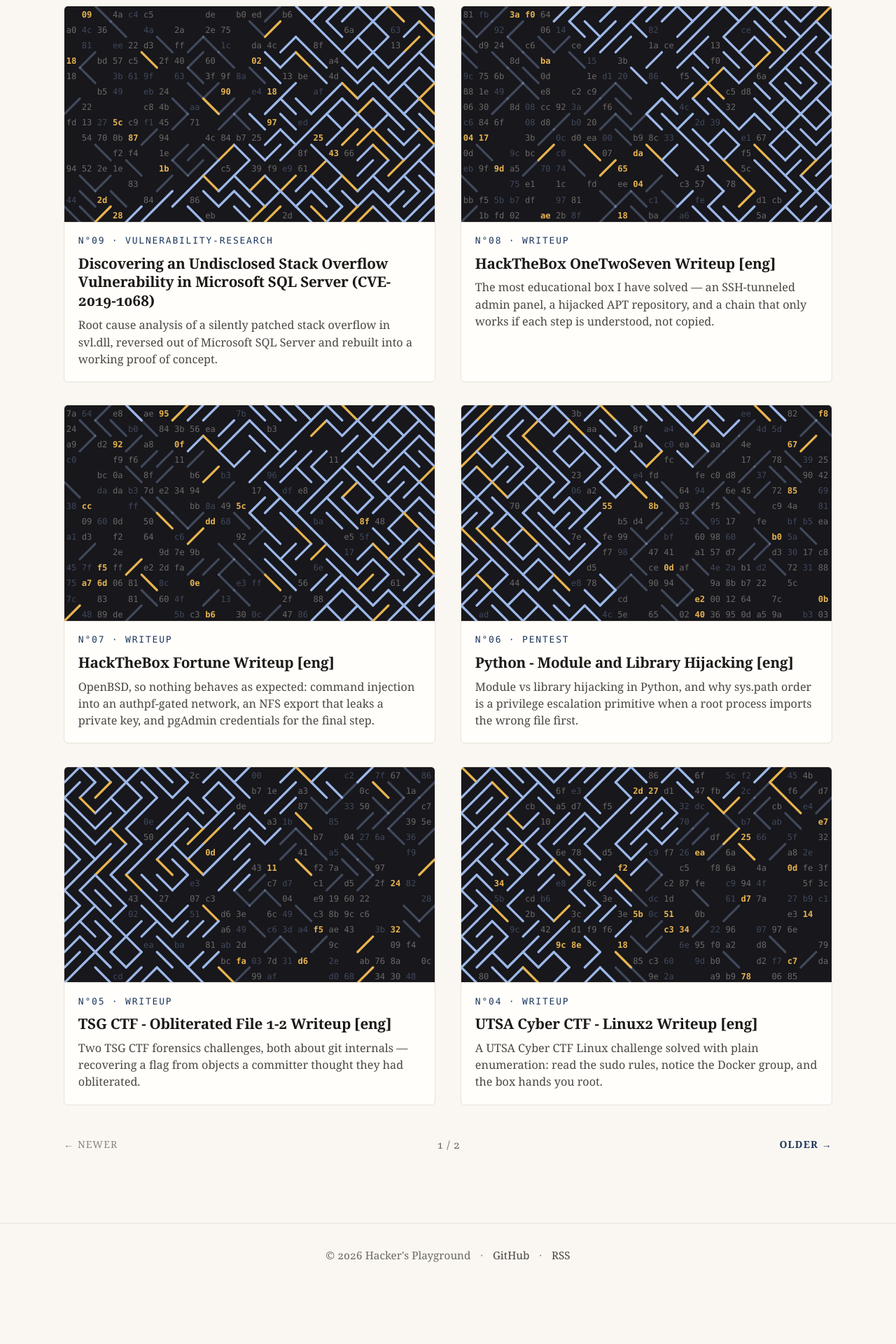
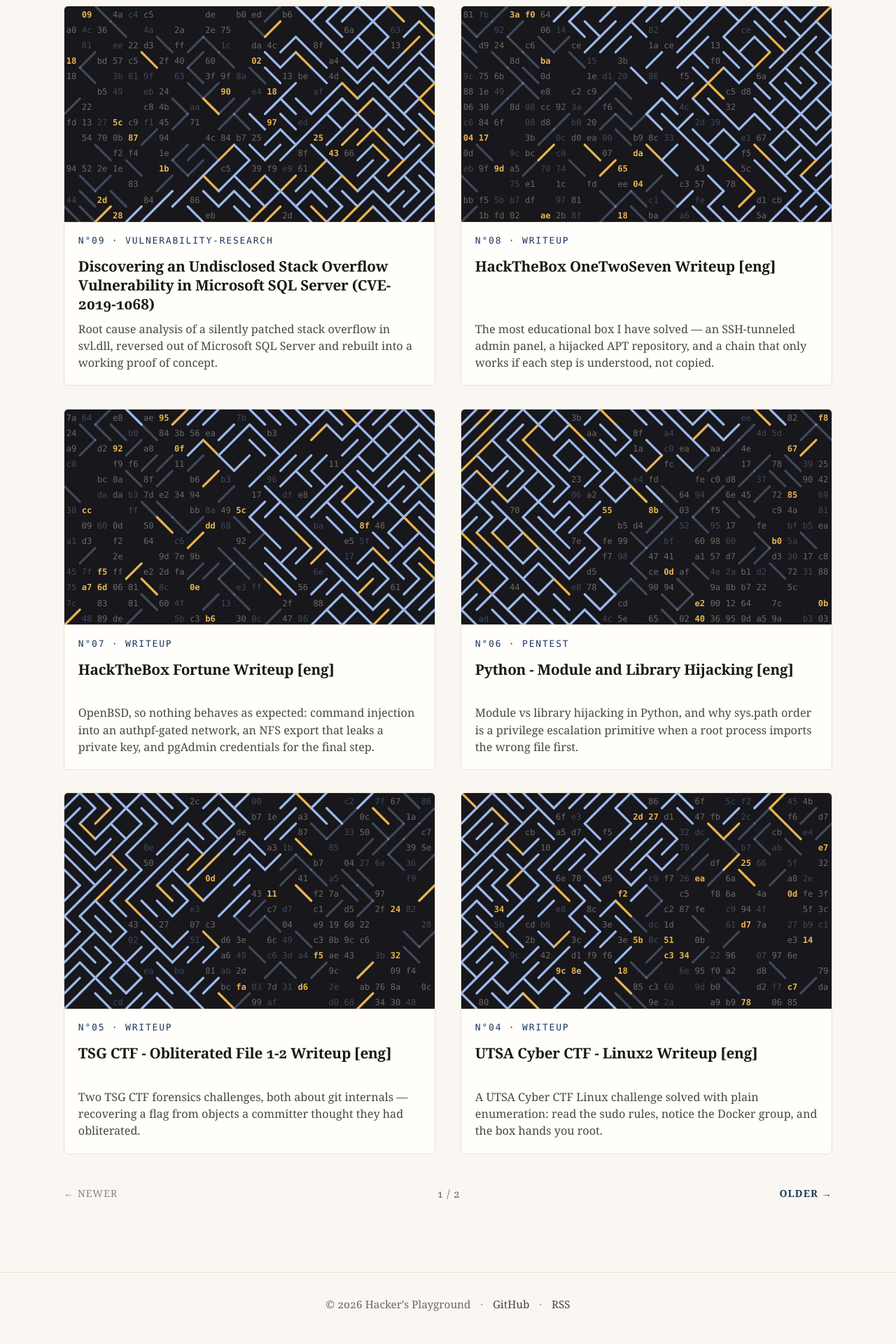
Before and after one commit to ataberk-xyz/ataberk-xyz.github.io, a Jekyll site: the page built from index.html, in a window 1280 px wide. Shown: the part 839-2759 px from the top of the page at 70% size. Built offline with Jekyll 4.4.1, drawn with Linux system fonts in a browser that asks for light colours; the list of posts is cut into pages by our own code; before the commit the page ends 2689 px from its top, so only the background shows below that.

Commit message:
theme: align card bodies — clamped title with reserved height, bottom-pinned dek
Co-Authored-By: Claude Fable 5 <noreply@anthropic.com>

```diff
--- a/_sass/kami/_layout.scss
+++ b/_sass/kami/_layout.scss
@@ -134,6 +134,13 @@ main.container { padding-top: 2.8rem; padding-bottom: 3.5rem; min-height: 50vh;
     font-size: 1.15rem;
     line-height: 1.3;
     margin: 0.25rem 0 0;
+    // clamp at 3 lines, reserve 2 — keeps every card's dek on the same
+    // baseline no matter how long the title runs
+    min-height: calc(1.15rem * 1.3 * 2);
+    display: -webkit-box;
+    -webkit-line-clamp: 3;
+    -webkit-box-orient: vertical;
+    overflow: hidden;
     a { color: var(--ink); text-decoration: none; }
     a:hover { color: var(--accent); }
   }
@@ -141,7 +148,13 @@ main.container { padding-top: 2.8rem; padding-bottom: 3.5rem; min-height: 50vh;
     font-size: 0.9rem;
     line-height: 1.5;
     color: var(--ink-2);
-    margin: 0.5rem 0 0;
+    margin: 0;
+    padding-top: 0.55rem;
+    margin-top: auto;   // pin to the card's bottom so rows align
+    display: -webkit-box;
+    -webkit-line-clamp: 4;
+    -webkit-box-orient: vertical;
+    overflow: hidden;
   }
   .lc-cover { display: block; }
   .lc-cover .cover {
@@ -153,7 +166,12 @@ main.container { padding-top: 2.8rem; padding-bottom: 3.5rem; min-height: 50vh;
     border-radius: 0;
     border-bottom: 1px solid var(--border);
   }
-  .lc-body { padding: 0.85rem 1.1rem 1.1rem; }
+  .lc-body {
+    padding: 0.85rem 1.1rem 1.1rem;
+    display: flex;
+    flex-direction: column;
+    flex: 1 1 auto;
+  }
 }
 @media (max-width: $bp-tablet) {
   .ledger-featured .lf-title { font-size: 2.6rem; }
```
